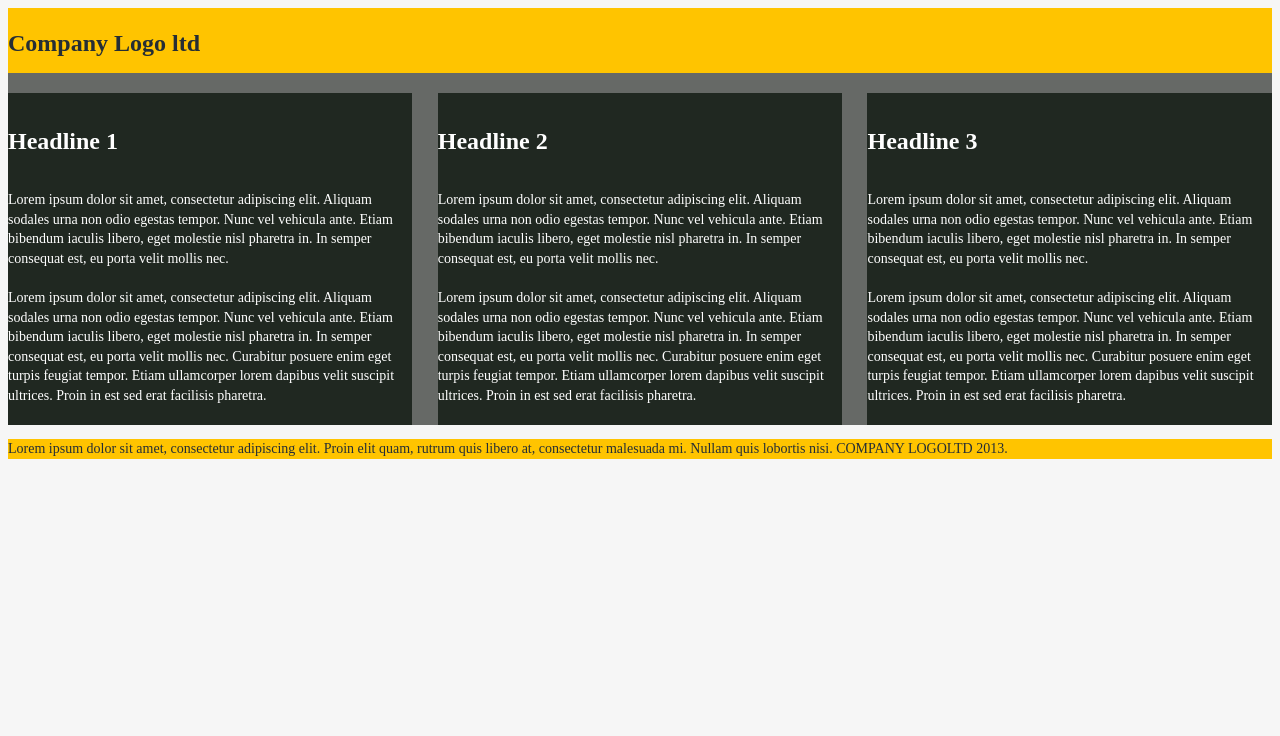
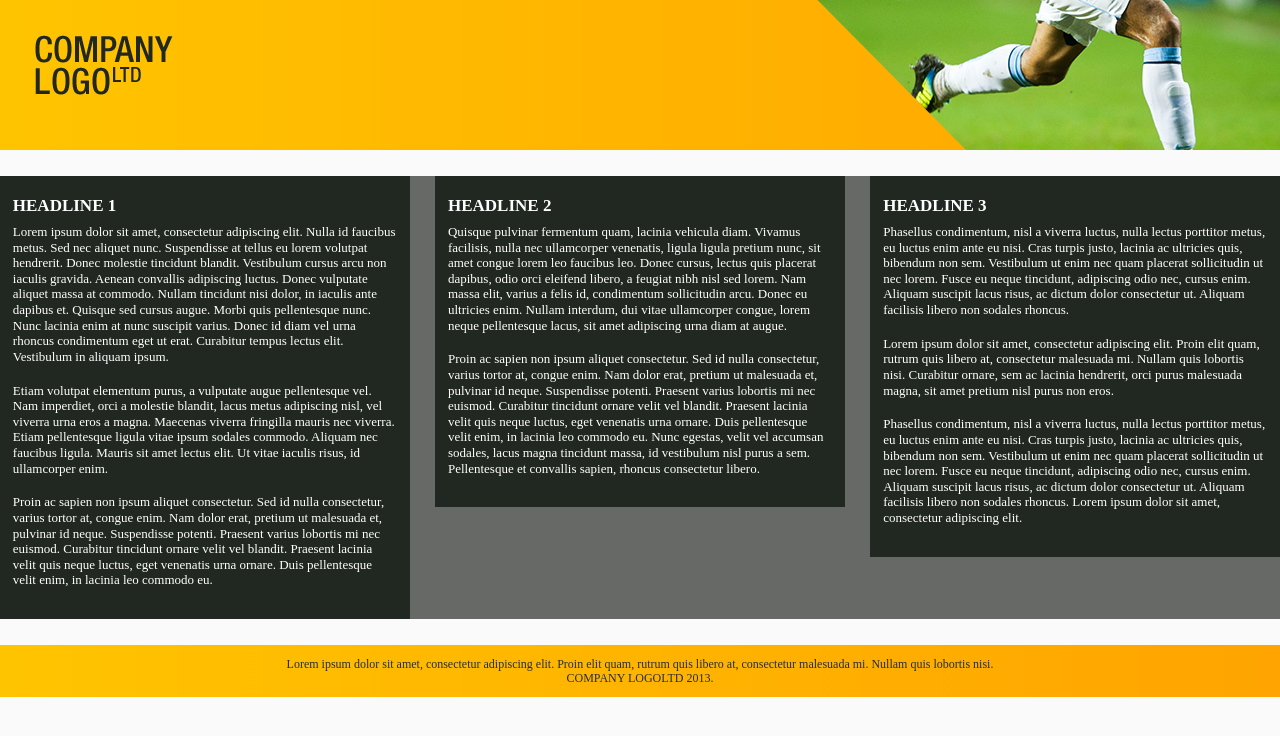
Before and after one commit to epomschar/3-column-responsive-layout--sliding-header, a plain HTML site: page index.html in a window 1280 px wide. Drawn offline with Linux system fonts and the light colour scheme.

Commit message:
pixel commit

```diff
--- a/index.html
+++ b/index.html
@@ -10,33 +10,35 @@
 	<link rel="stylesheet" href="style.css">
 </head>
 <body class="cf">
-	<header class="span2">
+	<header class="span2 cf">
 		<div class="cf">
-			<h1>Company Logo ltd</h1>
+			<a class="title" href=""><h1>Company Logo ltd</h1></a>
 		</div>
 	</header>
 	<div id="container" class="cf">
 		<article class="span1">
-		    <h1>Headline 1</h1>
-		    <p>Lorem ipsum dolor sit amet, consectetur adipiscing elit. Aliquam sodales urna non odio egestas tempor. Nunc vel vehicula ante. Etiam bibendum iaculis libero, eget molestie nisl pharetra in. In semper consequat est, eu porta velit mollis nec.</p>
-		    <p>Lorem ipsum dolor sit amet, consectetur adipiscing elit. Aliquam sodales urna non odio egestas tempor. Nunc vel vehicula ante. Etiam bibendum iaculis libero, eget molestie nisl pharetra in. In semper consequat est, eu porta velit mollis nec. Curabitur posuere enim eget turpis feugiat tempor. Etiam ullamcorper lorem dapibus velit suscipit ultrices. Proin in est sed erat facilisis pharetra.</p>
+		    <h2>Headline 1</h2>
+		    <p>Lorem ipsum dolor sit amet, consectetur adipiscing elit. Nulla id faucibus metus. Sed nec aliquet nunc. Suspendisse at tellus eu lorem volutpat hendrerit. Donec molestie tincidunt blandit. Vestibulum cursus arcu non iaculis gravida. Aenean convallis adipiscing luctus. Donec vulputate aliquet massa at commodo. Nullam tincidunt nisi dolor, in iaculis ante dapibus et. Quisque sed cursus augue. Morbi quis pellentesque nunc. Nunc lacinia enim at nunc suscipit varius. Donec id diam vel urna rhoncus condimentum eget ut erat. Curabitur tempus lectus elit. Vestibulum in aliquam ipsum.</p>
+		    <p>Etiam volutpat elementum purus, a vulputate augue pellentesque vel. Nam imperdiet, orci a molestie blandit, lacus metus adipiscing nisl, vel viverra urna eros a magna. Maecenas viverra fringilla mauris nec viverra. Etiam pellentesque ligula vitae ipsum sodales commodo. Aliquam nec faucibus ligula. Mauris sit amet lectus elit. Ut vitae iaculis risus, id ullamcorper enim.</p>
+            <p>Proin ac sapien non ipsum aliquet consectetur. Sed id nulla consectetur, varius tortor at, congue enim. Nam dolor erat, pretium ut malesuada et, pulvinar id neque. Suspendisse potenti. Praesent varius lobortis mi nec euismod. Curabitur tincidunt ornare velit vel blandit. Praesent lacinia velit quis neque luctus, eget venenatis urna ornare. Duis pellentesque velit enim, in lacinia leo commodo eu.</p>
 		</article>
 
 		<article class="span1 col">
-		    <h1>Headline 2</h1>
-		    <p>Lorem ipsum dolor sit amet, consectetur adipiscing elit. Aliquam sodales urna non odio egestas tempor. Nunc vel vehicula ante. Etiam bibendum iaculis libero, eget molestie nisl pharetra in. In semper consequat est, eu porta velit mollis nec.</p>
-		    <p>Lorem ipsum dolor sit amet, consectetur adipiscing elit. Aliquam sodales urna non odio egestas tempor. Nunc vel vehicula ante. Etiam bibendum iaculis libero, eget molestie nisl pharetra in. In semper consequat est, eu porta velit mollis nec. Curabitur posuere enim eget turpis feugiat tempor. Etiam ullamcorper lorem dapibus velit suscipit ultrices. Proin in est sed erat facilisis pharetra.</p>
+		    <h2>Headline 2</h2>
+		    <p>Quisque pulvinar fermentum quam, lacinia vehicula diam. Vivamus facilisis, nulla nec ullamcorper venenatis, ligula ligula pretium nunc, sit amet congue lorem leo faucibus leo. Donec cursus, lectus quis placerat dapibus, odio orci eleifend libero, a feugiat nibh nisl sed lorem. Nam massa elit, varius a felis id, condimentum sollicitudin arcu. Donec eu ultricies enim. Nullam interdum, dui vitae ullamcorper congue, lorem neque pellentesque lacus, sit amet adipiscing urna diam at augue.</p>
+            <p>Proin ac sapien non ipsum aliquet consectetur. Sed id nulla consectetur, varius tortor at, congue enim. Nam dolor erat, pretium ut malesuada et, pulvinar id neque. Suspendisse potenti. Praesent varius lobortis mi nec euismod. Curabitur tincidunt ornare velit vel blandit. Praesent lacinia velit quis neque luctus, eget venenatis urna ornare. Duis pellentesque velit enim, in lacinia leo commodo eu. Nunc egestas, velit vel accumsan sodales, lacus magna tincidunt massa, id vestibulum nisl purus a sem. Pellentesque et convallis sapien, rhoncus consectetur libero.</p>
 		</article>
 
 		<article class="span1 col">
-		    <h1>Headline 3</h1>
-		    <p>Lorem ipsum dolor sit amet, consectetur adipiscing elit. Aliquam sodales urna non odio egestas tempor. Nunc vel vehicula ante. Etiam bibendum iaculis libero, eget molestie nisl pharetra in. In semper consequat est, eu porta velit mollis nec.</p>
-		    <p>Lorem ipsum dolor sit amet, consectetur adipiscing elit. Aliquam sodales urna non odio egestas tempor. Nunc vel vehicula ante. Etiam bibendum iaculis libero, eget molestie nisl pharetra in. In semper consequat est, eu porta velit mollis nec. Curabitur posuere enim eget turpis feugiat tempor. Etiam ullamcorper lorem dapibus velit suscipit ultrices. Proin in est sed erat facilisis pharetra.</p>
+		    <h2>Headline 3</h2>
+		    <p>Phasellus condimentum, nisl a viverra luctus, nulla lectus porttitor metus, eu luctus enim ante eu nisi. Cras turpis justo, lacinia ac ultricies quis, bibendum non sem. Vestibulum ut enim nec quam placerat sollicitudin ut nec lorem. Fusce eu neque tincidunt, adipiscing odio nec, cursus enim. Aliquam suscipit lacus risus, ac dictum dolor consectetur ut. Aliquam facilisis libero non sodales rhoncus. </p>
+            <p>Lorem ipsum dolor sit amet, consectetur adipiscing elit. Proin elit quam, rutrum quis libero at, consectetur malesuada mi. Nullam quis lobortis nisi. Curabitur ornare, sem ac lacinia hendrerit, orci purus malesuada magna, sit amet pretium nisl purus non eros. </p>
+            <p>Phasellus condimentum, nisl a viverra luctus, nulla lectus porttitor metus, eu luctus enim ante eu nisi. Cras turpis justo, lacinia ac ultricies quis, bibendum non sem. Vestibulum ut enim nec quam placerat sollicitudin ut nec lorem. Fusce eu neque tincidunt, adipiscing odio nec, cursus enim. Aliquam suscipit lacus risus, ac dictum dolor consectetur ut. Aliquam facilisis libero non sodales rhoncus. Lorem ipsum dolor sit amet, consectetur adipiscing elit. </p>
 		</article>
 	</div>
     <div class="footer" role="contentinfo">
 	<p>Lorem ipsum dolor sit amet, consectetur adipiscing elit. Proin elit quam, rutrum quis libero at, consectetur malesuada mi. Nullam quis lobortis nisi.
-COMPANY LOGOLTD 2013.</p>
+<span class="block">COMPANY LOGOLTD 2013.</span></p>
 	</div>
 </body>
 </html>
--- a/style.css
+++ b/style.css
@@ -11,7 +11,7 @@ dl, dt, dd, ol, ul, li,
 fieldset, form, label, legend,
 table, caption, tbody, tfoot, thead, tr, th, td,
 article, aside, canvas, details, figcaption, figure,
-footer, header, hgroup, menu, nav, section,  {
+footer, header, hgroup, menu, nav, section  {
   margin:0;
   padding:0;
   border:0;
@@ -33,6 +33,14 @@ footer, header, hgroup, menu, nav, section {
     box-sizing:border-box;
 }
 
+.span1{
+  width: 32%;
+
+}
+.span2{
+  width: 100%;
+  margin-left: 0;
+}
 .col{
   margin-left: 2%;
 }
@@ -41,13 +49,8 @@ footer, header, hgroup, menu, nav, section {
   margin-left:0;
 }
 
-.span1{
-  width: 32%;
-
-}
-.span2{
-  width: 100%;
-  margin-left: 0;
+.block {
+    display: block;
 }
 
 body{
@@ -56,7 +59,7 @@ body{
   font-family: 'Signika' sans-serif;
   font-weight: 300;
   line-height: 1.5em;
-  background: #f6f6f6;
+  background: #fafafa;
 }
 
 h1{
@@ -65,13 +68,14 @@ h1{
 }
 
 h2{
-  font-size: 2.1em;
+  font-size: 1.7em;
   line-height: 2.1em;
+  text-transform: uppercase;
 }
 
 p{
-    font-size: 1.4em;
-    line-height: 1.4em;
+    font-size: 1.3em;
+    line-height: 1.2em;
     margin-bottom: 1.4em;
 }
 
@@ -84,21 +88,71 @@ header, .footer{
   background: #ffc400;
 }
 
+header, .footer {
+    margin-bottom: 2%;
+
+    /* IE10 Consumer Preview */
+    background-image: -ms-linear-gradient(left, #FFC400 0%, #FFA400 100%);
+
+    /* Mozilla Firefox */
+    background-image: -moz-linear-gradient(left, #FFC400 0%, #FFA400 100%);
+
+    /* Opera */
+    background-image: -o-linear-gradient(left, #FFC400 0%, #FFA400 100%);
+
+    /* Webkit (Safari/Chrome 10) */
+    background-image: -webkit-gradient(linear, left top, right top, color-stop(0, #FFC400), color-stop(1, #FFA400));
+
+    /* Webkit (Chrome 11+) */
+    background-image: -webkit-linear-gradient(left, #FFC400 0%, #FFA400 100%);
+
+    /* W3C Markup, IE10 Release Preview */
+    background-image: linear-gradient(to right, #FFC400 0%, #FFA400 100%);
+}
+
+header div {
+    background: url('../images/header-bg.png') no-repeat right top;
+    width: 100%;
+    height: 150px;
+}
+
 header h1{
   margin: 7px 0 0 0;
+}
+
+.title {
+    background: url('images/logo.png') no-repeat left top;
+    display: block;
+    height: 60px;
+    width: 138px;
+    margin-top: 35px;
+    margin-left: 35px;
+}
+
+.title h1 {
+  position: absolute;
+  text-indent: -9999px
 }
 
 article {
     background: #202821;
     color: #fff;
+    padding: 1%;
 }
 
 #container{
-  padding-top: 20px;
+
 }
 
 .footer {
+    margin-top: 2%;
+    height: auto;
+    text-align: center;
+}
 
+.footer p {
+    font-size: 1.2em;
+    padding: 1em;
 }
 
 /* MEDIA QUERIES */
@@ -106,26 +160,36 @@ article {
 }
 
 @media screen and (max-width: 768px){
-  nav .span1{
-    width: 100%;
-    margin-left: 0
-  }
-
-  .span2 {
+  .span1, .span2{
     width: 100%;
   }
 
+  .span1 {
+      margin-left: 0;
+      margin-bottom: 2%;
+  }
+
+  .span1:last-child {
+    margin-bottom: 0;
+  }
+
   #container {
-    width: 90%;
-    padding: 0 5% 0 5%;
+    width: 100%;
+    padding: 0;
   }
+
+  .block {
+    display: inline;
+   }
 }
 
 @media screen and (max-width: 480px) {
+
 }
 
 
 @media screen and (max-width: 320px) {
+
 }
 
 /* CLEARFIX */
```
Also changed, not shown: images/header-bg.jpg (deleted), images/header-bg.png (added).
